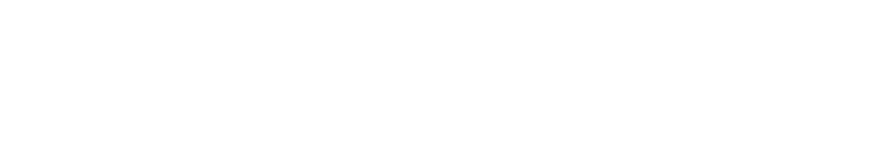
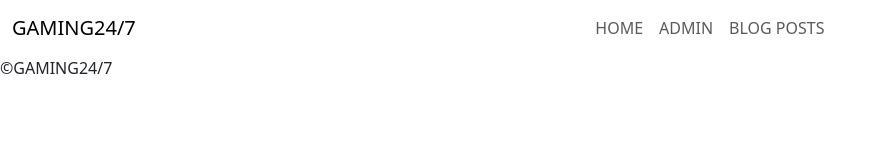
Before and after one commit to uthmaansamsodien/CRUDchallenge, a plain HTML site: page index.html in a window 1280 px wide. Shown: the whole page, without its empty margins (0-886 px from the left). Drawn offline with nearby package versions, Linux system fonts and the light colour scheme.

Commit message:
navandfooter

```diff
--- a/index.html
+++ b/index.html
@@ -10,7 +10,23 @@
     <title>Home</title>
 </head>
 <body>
+    <nav class="navbar navbar-expand-lg">
+        <div class="container-fluid">
+          <a class="navbar-brand" href="../index.html">GAMING24/7</a>
+          <button class="navbar-toggler" type="button" data-bs-toggle="collapse" data-bs-target="#navbarNavAltMarkup" aria-controls="navbarNavAltMarkup" aria-expanded="false" aria-label="Toggle navigation">
+            <span class="navbar-toggler-icon"></span>
+          </button>
+          <div class="collapse navbar-collapse" id="navbarNavAltMarkup">
+            <div class="navbar-nav mx-auto">
+              <a class="nav-link" href="../index.html">HOME</a>
+              <a class="nav-link" href="../html/admin.html">ADMIN</a>
+              <a class="nav-link" href="../html/blogpost.html">BLOG POSTS</a>
+            </div>
+          </div>
+        </div>
+      </nav>
 
+      <footer class="mx-auto">&copy;GAMING24/7</footer>
 
     <script src="https://cdn.jsdelivr.net/npm/bootstrap@5.3.0/dist/js/bootstrap.bundle.min.js"
     integrity="sha384-geWF76RCwLtnZ8qwWowPQNguL3RmwHVBC9FhGdlKrxdiJJigb/j/68SIy3Te4Bkz" crossorigin="anonymous"></script>
```
Also changed, not shown: html/admin.html (+16 -0 lines), html/blogpost.html (+16 -0 lines).
